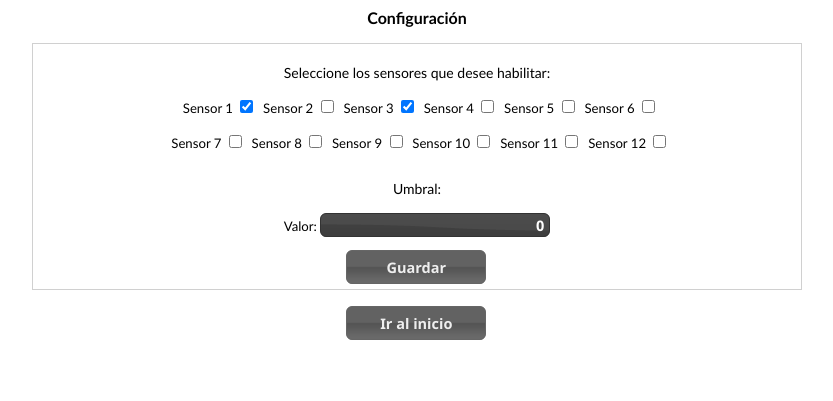
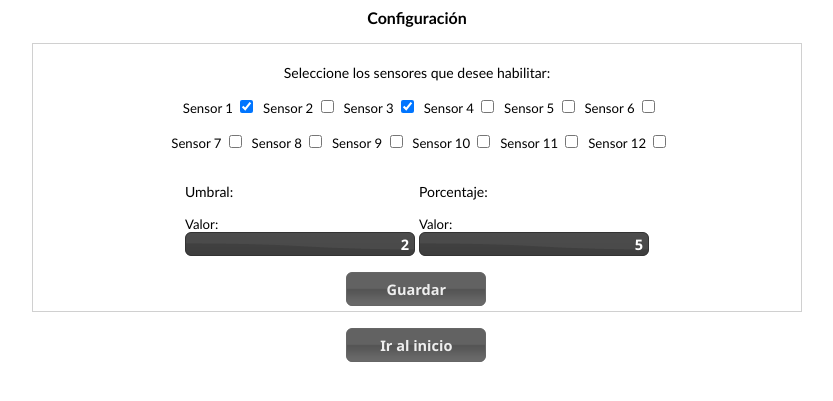
Before and after one commit to rodety/termocuplas, a PHP site: page /config.php in a window 1280 px wide. Shown: the top 401 px of the page, without its empty margins (223-1056 px from the left). Run offline with PHP 8.4, Linux system fonts and the light colour scheme; data comes from the database, SQL or seed files in the repository.

Commit message:
Adding percentage feature...

```diff
--- a/sensor-v2/avg.php
+++ b/sensor-v2/avg.php
@@ -1,7 +1,6 @@
 <?php
 	require("database.php");
 	$arr = parse_ini_file($config);
-	//$nsensores = $arr['nsensores'];
 
 	$zoom=isset($_GET['zoom']) ? $_GET['zoom'] : 'dia';
 	$fecha=isset($_GET['fecha']) ? $_GET['fecha'] : '2014-01-01';
@@ -94,7 +93,7 @@
 
 		for($j = 0; $j<$numHabilitados; $j++)
 		{
-			$stddev[$idxs[$j]]*=(1/floatval($numHabilitados-1));
+			$stddev[$idxs[$j]]*=(1/floatval($numHabilitados));
 			$stddev[$idxs[$j]]=sqrt($stddev[$idxs[$j]]);
 		}
 
--- a/sensor-v2/config.ini
+++ b/sensor-v2/config.ini
@@ -1,2 +1,3 @@
 [parametros_sensor]
-umbral = 0
+umbral = 2
+porcentaje = 5
--- a/sensor-v2/config.php
+++ b/sensor-v2/config.php
@@ -11,6 +11,7 @@
 		<script src="jquery-ui.js"></script>
 		<script>
 			var umbral;
+			var porcentaje;
 			var nsensores;
 			var sensores_habilitados;
 
@@ -36,9 +37,11 @@
 					success: function(data)
 					{
 						umbral=parseFloat(data.umbral);
+						porcentaje=parseFloat(data.porcentaje);
 						nsensores=parseInt(data.nsensores);
 						sensores_habilitados=data.sensores_habilitados;
 						$('#umbral').val(umbral);
+						$('#porcentaje').val(porcentaje);
 					}
 				});
 
@@ -91,11 +94,26 @@
 					}
 				?>
 				</div>
-				<p>
-					<span style="font-size:14px;">Umbral:</span><br /><br />
-					<label for="umbral">Valor:</label>
-					<input type="text" id="umbral" name="umbral" style="text-align: right; padding-right:5px;" value=""><br />
-				</p>
+
+				<table style="width:60%">
+				<tr>
+				<td>
+					<p>
+						<span style="font-size:14px;">Umbral:</span><br /><br />
+						<label for="umbral">Valor:</label>
+						<input type="text" id="umbral" name="umbral" style="text-align: right; padding-right:5px;" value=""><br />
+					</p>
+				</td>
+				<td>
+					<p>
+						<span style="font-size:14px;">Porcentaje:</span><br /><br />
+						<label for="umbral">Valor:</label>
+						<input type="text" id="porcentaje" name="porcentaje" style="text-align: right; padding-right:5px;" value=""><br />
+					</p>
+				</td>
+				</tr>
+				</table>
+
 				<button>Guardar</button>
 			</div>
 			</form>
```
Also changed, not shown: sensor-v2/chart.js (+7 -4 lines), sensor-v2/save.php (+7 -4 lines).
